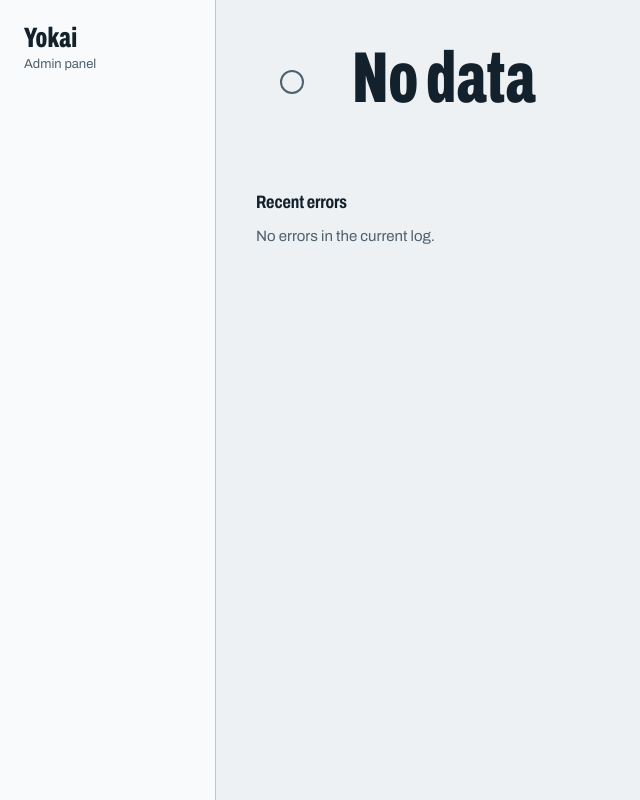
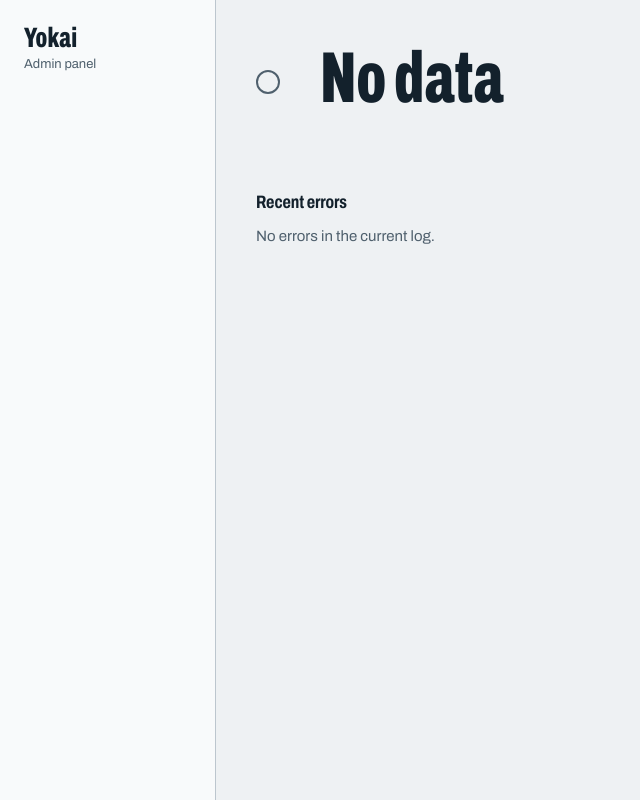
Before and after one commit to JadeGrey/yokai-mark-V, a Python web app: template src/yokai_admin/modules/dashboard/templates/dashboard/page.html in a window 1280 px wide. Shown: the whole page, without its empty margins (0-640 px from the left). Run offline with Jinja, Linux system fonts and the light colour scheme; the template is opened without the code that fills it, so the values that code supplies are empty.

Commit message:
fix(admin): align the status mark with the column's left edge
Found in a real-browser check of the Dashboard: the sonar dot sat 1.5rem inside the
column edge that the ledger rows and headings share.

Co-Authored-By: Claude Sonnet 5.5 <noreply@anthropic.com>

```diff
--- a/src/yokai_admin/static/panel.css
+++ b/src/yokai_admin/static/panel.css
@@ -188,11 +188,12 @@ a {
   padding: 0.5rem 0 2rem;
 }
 
+/* The dot sits on the column's left edge like everything else; its ring grows into the margin. */
 .status-mark {
   display: grid;
   flex: none;
-  place-items: center;
-  width: 4.5rem;
+  place-items: center start;
+  width: 2.5rem;
   height: 4.5rem;
 }
 
```
